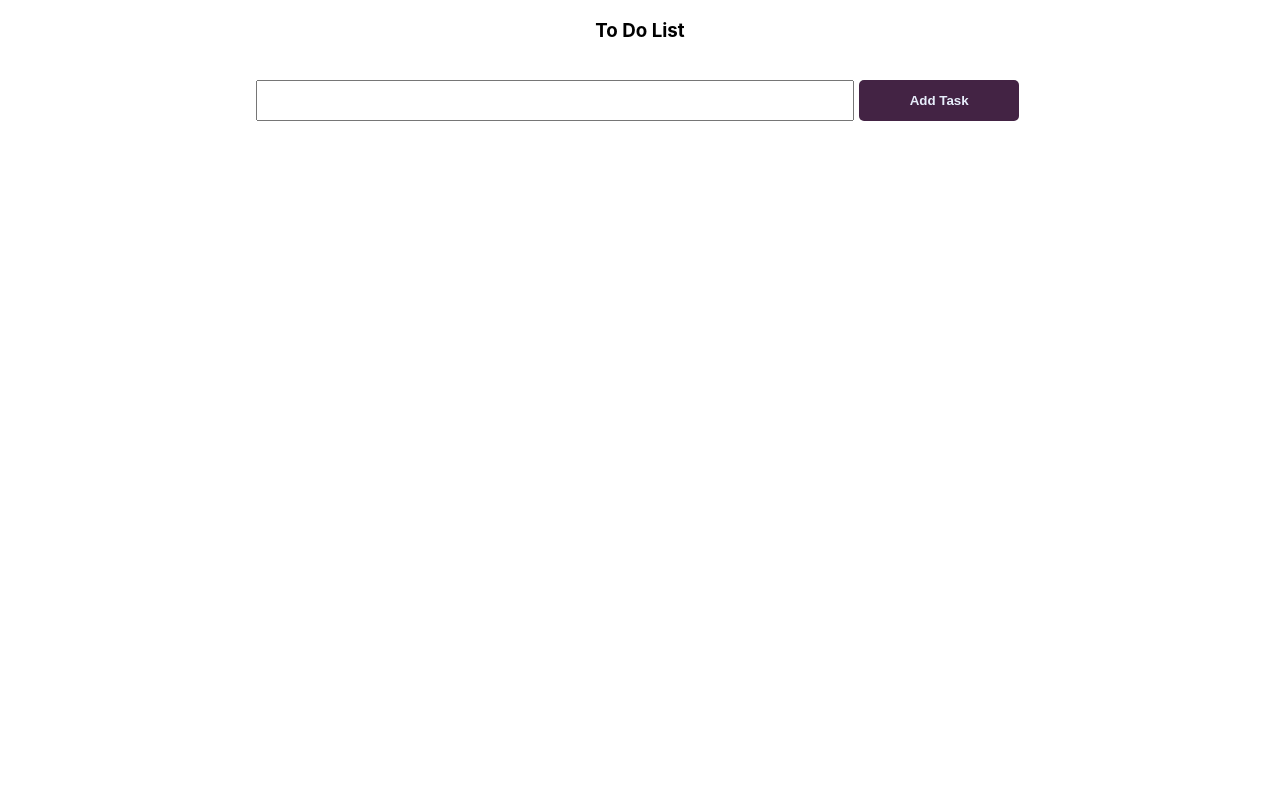
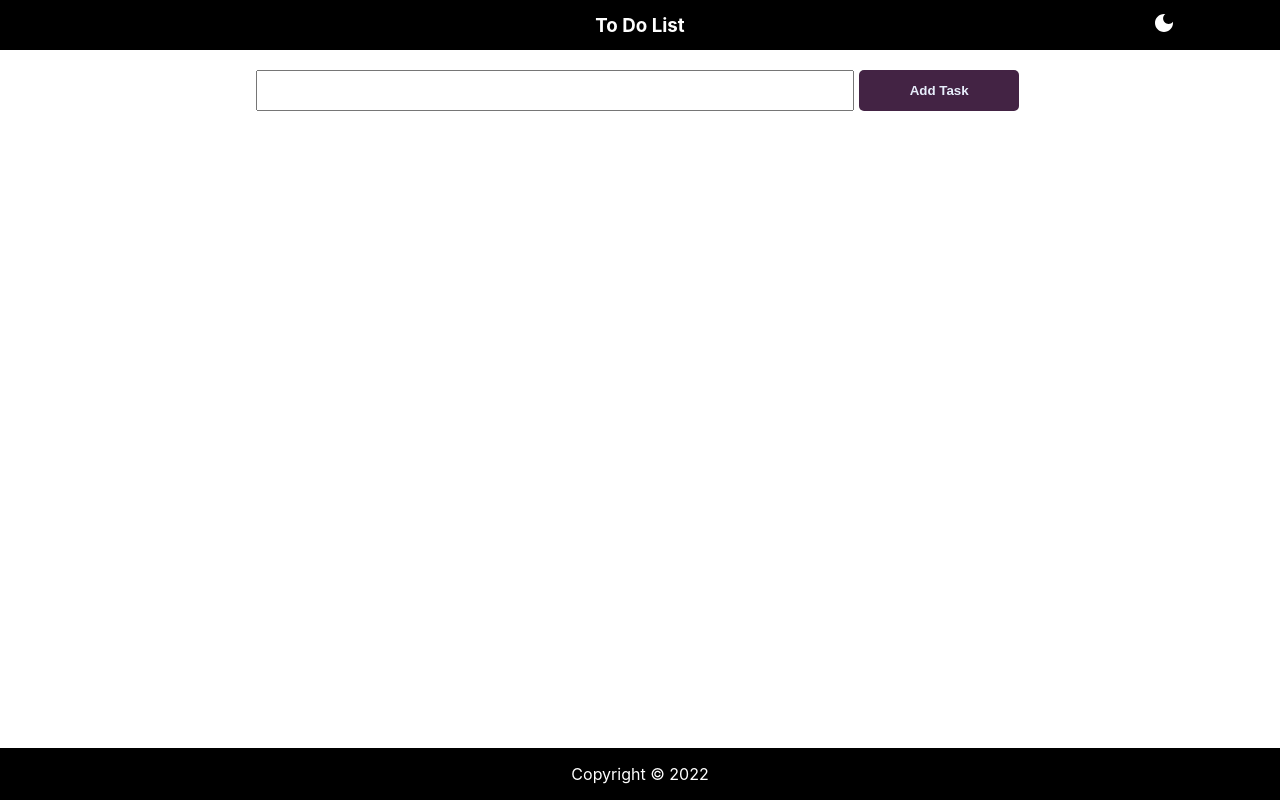
Before and after one commit to gaurishkamat/to-do-list, a React (Create React App) app: page / in a window 1280 px wide. Built offline with nearby package versions, Linux system fonts and the light colour scheme.

Commit message:
adding styled components

```diff
--- a/package.json
+++ b/package.json
@@ -16,6 +16,7 @@
     "react-redux": "^8.0.2",
     "react-scripts": "5.0.0",
     "redux": "^4.2.0",
+    "styled-components": "^5.3.5",
     "uuid": "^8.3.2",
     "web-vitals": "^2.1.4"
   },
--- a/src/App.css
+++ b/src/App.css
@@ -3,31 +3,19 @@ body {
   width: 100vw;
 }
 
+.dark {
+  background-color: rgb(21, 21, 21);
+  color: white;
+}
+
+.light {
+  background-color: white;
+  color: rgb(21, 21, 21);
+}
+
 #root {
   height: 100%;
   width: 100%;
-}
-
-.list-item {
-  display: flex;
-  align-items: center;
-  border: 1px solid #ff2525;
-  background-color: #ffc03d;
-  border-radius: 5px;
-  color: #432344;
-  font-weight: 600;
-  margin: 10px 0px;
-  padding: 10px 15px;
-  animation: show 2s;
-}
-
-@keyframes show {
-  0% {
-    opacity: 0;
-  }
-  100% {
-    opacity: 100;
-  }
 }
 
 button {
@@ -47,6 +35,12 @@ button:disabled {
 
 .primary {
   background-color: #432344;
+  color: #e7eefb;
+  flex: 1;
+}
+
+.dark .primary {
+  background-color: #6b396d;
   color: #e7eefb;
   flex: 1;
 }
@@ -100,25 +94,55 @@ form {
   padding: 10px;
 }
 
-.list-container {
-  width: 60%;
-  margin: 10px;
-  padding: 10px;
-}
-
-.task-name {
-  flex: 4;
-  margin: 0px 10px;
-  white-space: nowrap;
-  overflow: hidden;
-  text-overflow: ellipsis;
-  text-transform: capitalize;
-}
-
-.created-date {
-  flex: 2;
-}
-
 .icon {
   flex: 1;
 }
+.main-container {
+  height: 100%;
+  width: 100%;
+  display: flex;
+  flex-direction: column;
+  justify-content: space-between;
+  align-items: center;
+}
+
+.main {
+  flex: 1;
+  width: 100%;
+  display: flex;
+  flex-direction: column;
+  justify-content: flex-start;
+  align-items: center;
+}
+
+.header {
+  flex: 0 0 auto;
+  width: 100%;
+  height: 50px;
+  background-color: black;
+  color: white;
+  display: flex;
+  align-items: center;
+}
+
+.footer {
+  flex: 0 0 auto;
+  background-color: black;
+  width: 100%;
+  color: white;
+  text-align: center;
+}
+
+.title {
+  flex: 8;
+  text-align: center;
+}
+
+.logo {
+  flex: 1;
+}
+
+.icons {
+  flex: 1;
+  cursor: pointer;
+}
--- a/src/App.js
+++ b/src/App.js
@@ -1,12 +1,17 @@
 import './App.css';
-import React from 'react';
+import React, { useEffect } from 'react';
 import { getCurrentDate } from './utils';
 import { v4 as uuidv4 } from 'uuid';
 import FormComponent from './components/FormComponent';
 import ListComponent from './components/ListComponent';
-
+import { AppContext } from './AppContext';
+import Header from './components/Header';
+import Footer from './components/Footer';
+import { TableBody } from '@mui/material';
 //class component
 class App extends React.Component {
+  static contextType = AppContext;
+
   constructor() {
     super();
     this.state = {
@@ -67,17 +72,26 @@ class App extends React.Component {
     });
   }
 
+  componentDidUpdate() {
+    document.body.classList[this.context.theme === 'dark' ? 'add' : 'remove'](
+      'dark'
+    );
+  }
+
   //state update, update props
   render() {
     return (
-      <main className='main-container'>
-        <h3 className='header'>To Do List</h3>
-        <FormComponent addTaskListener={this.addTaskListener} />
-        <ListComponent
-          list={this.state.list}
-          deleteTaskListener={this.deleteTaskListener}
-        />
-      </main>
+      <div className='main-container'>
+        <Header theme={this.context.theme} setTheme={this.context.setTheme} />
+        <div className='main'>
+          <FormComponent addTaskListener={this.addTaskListener} />
+          <ListComponent
+            list={this.state.list}
+            deleteTaskListener={this.deleteTaskListener}
+          />
+        </div>
+        <Footer />
+      </div>
     );
   }
 }
--- /dev/null
+++ b/src/AppContext.js
@@ -0,0 +1,20 @@
+import { createContext, useState } from 'react';
+
+export const AppContext = createContext(null);
+
+const ContextProvider = ({ children }) => {
+  const [theme, setTheme] = useState('light');
+  //   const [students, setStudents] = useState([]);
+
+  return (
+    <AppContext.Provider
+      value={{
+        theme,
+        setTheme,
+      }}>
+      {children}
+    </AppContext.Provider>
+  );
+};
+
+export default ContextProvider;
--- /dev/null
+++ b/src/components/Footer.js
@@ -0,0 +1,11 @@
+import React from 'react';
+
+function Footer() {
+  return (
+    <div className='footer'>
+      <p>Copyright &copy; 2022</p>
+    </div>
+  );
+}
+
+export default Footer;
--- /dev/null
+++ b/src/components/Header.js
@@ -0,0 +1,23 @@
+import React from 'react';
+import LightModeIcon from '@mui/icons-material/LightMode';
+import DarkModeIcon from '@mui/icons-material/DarkMode';
+
+function Header({ theme, setTheme }) {
+  return (
+    <div className='header'>
+      <div class='logo'></div>
+      <div class='title'>
+        <h3>To Do List</h3>
+      </div>
+      <div class='icons'>
+        {theme === 'dark' ? (
+          <LightModeIcon onClick={() => setTheme('light')} />
+        ) : (
+          <DarkModeIcon onClick={() => setTheme('dark')} />
+        )}
+      </div>
+    </div>
+  );
+}
+
+export default Header;
--- a/src/components/ListComponent.js
+++ b/src/components/ListComponent.js
@@ -1,9 +1,14 @@
 import React from 'react';
+import { ListContainer } from '../styled';
+import { useContext } from 'react';
+import { AppContext } from '../AppContext';
 import ListItemComponent from './ListItemComponent';
 
 function ListComponent({ list, deleteTaskListener }) {
+  const { theme } = useContext(AppContext);
+
   return (
-    <div className='list-container'>
+    <ListContainer theme={theme}>
       {list.map((listItem) => (
         <ListItemComponent
           key={listItem.id}
@@ -13,7 +18,7 @@ function ListComponent({ list, deleteTaskListener }) {
           deleteTaskListener={deleteTaskListener}
         />
       ))}
-    </div>
+    </ListContainer>
   );
 }
 
--- a/src/components/ListItemComponent.js
+++ b/src/components/ListItemComponent.js
@@ -3,6 +3,9 @@ import DeleteForeverIcon from '@mui/icons-material/DeleteForever';
 import { useEffect } from 'react';
 import ListComponent from './ListComponent';
 import PropTypes from 'prop-types';
+import { ListItem, TaskName, CreatedDate } from '../styled';
+import { useContext } from 'react';
+import { AppContext } from '../AppContext';
 
 const ListItemComponent = ({
   id,
@@ -11,6 +14,8 @@ const ListItemComponent = ({
   deleteTaskListener,
 }) => {
   // const { id, created, taskName } = listItem;
+  const { theme } = useContext(AppContext);
+
   useEffect(() => {
     return () => {
       console.log('Component Will Unmount List Component');
@@ -18,19 +23,15 @@ const ListItemComponent = ({
   }, []);
 
   return (
-    <div className='list-item' key={id}>
-      <div title={taskName} className='task-name'>
-        {taskName}
-      </div>
-      <div className='created-date'>{dateCreated}</div>
-      <>
-        <DeleteForeverIcon
-          title='delete item'
-          className='icon'
-          sx={{ cursor: 'pointer', color: '#ff2525' }}
-          onClick={() => deleteTaskListener(id)}></DeleteForeverIcon>
-      </>
-    </div>
+    <ListItem key={id} theme={theme}>
+      <TaskName title={taskName}>{taskName}</TaskName>
+      <CreatedDate>{dateCreated}</CreatedDate>
+      <DeleteForeverIcon
+        title='delete item'
+        className='icon'
+        sx={{ cursor: 'pointer', color: '#ff2525' }}
+        onClick={() => deleteTaskListener(id)}></DeleteForeverIcon>
+    </ListItem>
   );
 };
 
--- a/src/index.js
+++ b/src/index.js
@@ -5,14 +5,17 @@ import App from './App';
 import reportWebVitals from './reportWebVitals';
 import { Provider } from 'react-redux';
 import { store } from './store/store';
+import ContextProvider from './AppContext';
 
 const root = ReactDOM.createRoot(document.getElementById('root'));
 
 root.render(
   <React.StrictMode>
-    <Provider store={store}>
-      <App />
-    </Provider>
+    <ContextProvider>
+      <Provider store={store}>
+        <App />
+      </Provider>
+    </ContextProvider>
   </React.StrictMode>
 );
 
--- /dev/null
+++ b/src/styled.js
@@ -0,0 +1,47 @@
+import styled, { keyframes } from 'styled-components';
+
+export const show = keyframes`
+    0% {
+        opacity: 0;
+      }
+      100% {
+        opacity: 100;
+      }
+}`;
+
+export const ListContainer = styled('div')({
+  width: '60%',
+  margin: '10px',
+  padding: '10px',
+});
+
+export const ListItem = styled('div')(
+  {
+    display: 'flex',
+    alignItems: 'center',
+    borderRadius: '5px',
+    fontWeight: 600,
+    margin: '10px 0px',
+    padding: '10px 15px',
+    animation: 'show 2s',
+  },
+  ({ theme }) => ({
+    backgroundColor: theme === 'dark' ? 'white' : 'black',
+    border: theme === 'dark' ? '1px solid #df4848' : '1px solid #ff2525',
+    backgroundColor: theme === 'dark' ? '#e7c987' : '#ffc03d',
+    color: theme === 'dark' ? '#432344' : '#432344',
+  })
+);
+
+export const TaskName = styled('div')({
+  flex: 4,
+  margin: '0px 10px',
+  whiteSpace: 'nowrap',
+  overflow: 'hidden',
+  textOverflow: 'ellipsis',
+  textTransform: 'capitalize',
+});
+
+export const CreatedDate = styled('div')({
+  flex: 2,
+});
```
Also changed, not shown: 1 other file (tests, documents, lock files or other folders).
